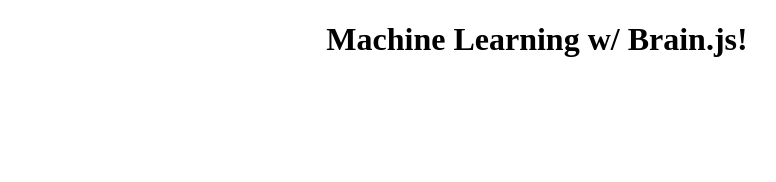
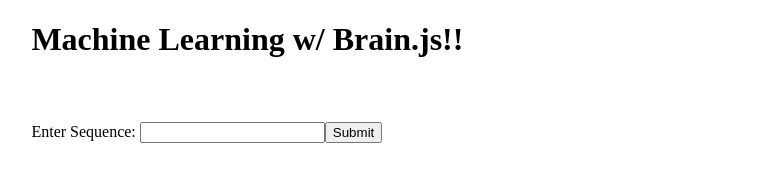
Before and after one commit to ryanpsmith26/AWP-Neural-Net, a React app: page / in a window 1280 px wide. Shown: the whole page, without its empty margins (103-879 px from the left). Built offline with nearby package versions, Linux system fonts and the light colour scheme.

Commit message:
test express routes created, Counter component making axios requests to server successfully

```diff
--- a/client/Counter.js
+++ b/client/Counter.js
@@ -1,10 +1,32 @@
 import React from 'react';
 
+import axios from 'axios';
+
 class Counter extends React.Component {
-	componentDidMount() {}
+	constructor(props) {
+		super(props);
+		this.state = {
+			result: NaN
+		};
+		this.handleSubmit = this.handleSubmit.bind(this);
+	}
+
+	async handleSubmit(e) {
+		e.preventDefault();
+		const { data: result } = await axios.get('/api/net');
+		this.setState({ result });
+	}
 
 	render() {
-		return <h1>Machine Learning w/ Brain.js!</h1>;
+		console.log('counter state--->', this.state);
+		return (
+			<form onSubmit={this.handleSubmit}>
+				<label>Enter Sequence: </label>
+				<input name="sequence-input" />
+				<button type="submit">Submit</button>
+			</form>
+		);
 	}
 }
+
 export default Counter;
--- a/client/app.js
+++ b/client/app.js
@@ -2,4 +2,10 @@
 import ReactDOM from 'react-dom';
 import Counter from './Counter';
 
-ReactDOM.render(<Counter />, document.getElementById('app'));
+ReactDOM.render(
+	<div className="container">
+		<h1>Machine Learning w/ Brain.js!!</h1>
+		<Counter />
+	</div>,
+	document.getElementById('app')
+);
--- a/public/styles.css
+++ b/public/styles.css
@@ -1,3 +1,8 @@
+.container {
+	width: 80%;
+	margin: 0 auto;
+}
+
 h1 {
-	text-align: center;
+	margin-bottom: 2em;
 }
--- a/webpack.config.js
+++ b/webpack.config.js
@@ -1,5 +1,5 @@
 module.exports = {
-	entry: './client/app.js',
+	entry: [ 'babel-polyfill', './client/app.js' ],
 	mode: 'development',
 	output: {
 		path: __dirname,
```
Also changed, not shown: package.json (+12 -1 lines), server/app.js (+18 -1 lines), server/net.js (added, +30 -0 lines), 1 other file.
